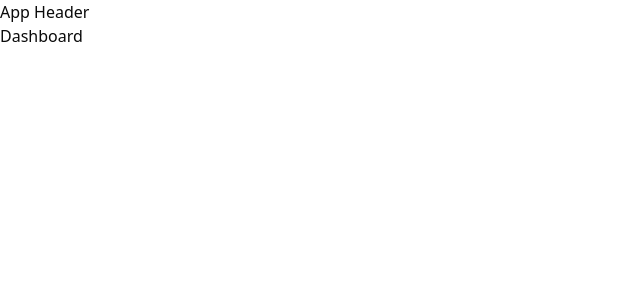
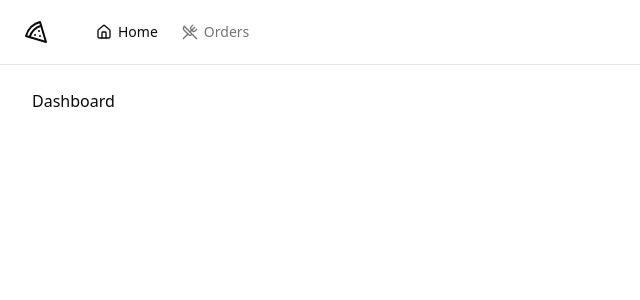
Before and after one commit to eduaardofranco/pizza-shop-web, a React app: page / in a window 1280 px wide. Shown: the top 300 px of the page, without its empty margins (0-640 px from the left). Built offline with nearby package versions, Linux system fonts and the light colour scheme; the HTML template or start-up script is replaced by a standard one.

Commit message:
header component and NavLink component

```diff
--- a/package.json
+++ b/package.json
@@ -12,6 +12,7 @@
   "dependencies": {
     "@hookform/resolvers": "^3.3.4",
     "@radix-ui/react-label": "^2.0.2",
+    "@radix-ui/react-separator": "^1.0.3",
     "@radix-ui/react-slot": "^1.0.2",
     "add": "^2.0.6",
     "class-variance-authority": "^0.7.0",
@@ -27,6 +28,7 @@
     "react-helmet-async": "^2.0.4",
     "react-hook-form": "^7.51.1",
     "react-router-dom": "^6.22.3",
+    "separator": "^0.1.0",
     "shadcn-ui": "^0.8.0",
     "sonner": "^1.4.41",
     "sort-by": "^0.0.2",
--- /dev/null
+++ b/src/components/header.tsx
@@ -0,0 +1,29 @@
+import { Separator } from "@radix-ui/react-separator";
+import { Home, Pizza, UtensilsCrossed } from "lucide-react";
+import { Link } from "react-router-dom";
+import { NavLink } from "./nav-link";
+
+export function Header() {
+    return(
+        <div className="border-b">
+            <div className="flex h-16 items-center gap-6 px-6">
+                <Pizza className="h-6 w-6" />
+
+                <Separator orientation="vertical" className="h-6" />
+
+                <nav className="flex items-center space-x-4 lg:space-x-6">
+                    <NavLink to="/">
+                        <Home className="h-4 w-4" />
+                        Home
+                    </NavLink>
+
+                    <NavLink to="/orders">
+                        <UtensilsCrossed className="h-4 w-4" />
+                        Orders
+                    </NavLink>
+
+                </nav>
+            </div>
+        </div>
+    )
+}
--- /dev/null
+++ b/src/components/nav-link.tsx
@@ -0,0 +1,15 @@
+import { Link, LinkProps, useLocation } from 'react-router-dom';
+
+export type NavLinkProps = LinkProps
+
+export function NavLink(props: NavLinkProps) {
+    const { pathname } = useLocation()
+
+    return (
+        <Link
+            data-current={pathname === props.to}
+            className='flex items-center gap-1.5 text-sm font-medium text-muted-foreground hover:text-foreground data-[current=true]:text-foreground'
+            {...props}
+        />
+    )
+}
--- /dev/null
+++ b/src/components/ui/separator.tsx
@@ -0,0 +1,29 @@
+import * as React from "react"
+import * as SeparatorPrimitive from "@radix-ui/react-separator"
+
+import { cn } from "@/lib/utils"
+
+const Separator = React.forwardRef<
+  React.ElementRef<typeof SeparatorPrimitive.Root>,
+  React.ComponentPropsWithoutRef<typeof SeparatorPrimitive.Root>
+>(
+  (
+    { className, orientation = "horizontal", decorative = true, ...props },
+    ref
+  ) => (
+    <SeparatorPrimitive.Root
+      ref={ref}
+      decorative={decorative}
+      orientation={orientation}
+      className={cn(
+        "shrink-0 bg-border",
+        orientation === "horizontal" ? "h-[1px] w-full" : "h-full w-[1px]",
+        className
+      )}
+      {...props}
+    />
+  )
+)
+Separator.displayName = SeparatorPrimitive.Root.displayName
+
+export { Separator }
--- a/src/pages/_layouts/app.tsx
+++ b/src/pages/_layouts/app.tsx
@@ -1,10 +1,15 @@
+import { Header } from "@/components/header"
 import { Outlet } from "react-router-dom"
 
 export function AppLayout() {
     return(
-        <div>
-            <h1>App Header</h1>
-            <Outlet />
+        <div className="flex min-h-screen flex-col antialiased">
+            <Header />
+
+            <div className="flex flex-1 flex-col gap-4 p-8 pt-6">
+
+                <Outlet />
+            </div>
         </div>
     )
 }
--- a/src/pages/_layouts/auth.tsx
+++ b/src/pages/_layouts/auth.tsx
@@ -3,7 +3,7 @@
 
 export function AuthLayout() {
     return(
-        <div className="min-h-screen grid grid-cols-2">
+        <div className="min-h-screen grid grid-cols-2 antialiased">
             <div className="h-full border-r border-foreground/5 bg-muted p-10 text-muted-foreground flex flex-col justify-between">
                 <div className="flex items-center gap-3 text-lg font-medium text-foreground">
                     <Pizza className="h-5 w-5" />
--- a/src/pages/auth/sign-up.tsx
+++ b/src/pages/auth/sign-up.tsx
@@ -24,7 +24,6 @@
     const { register, handleSubmit, formState: { isSubmitting} } = useForm<signUpForm>()
 
     async function handlesignUp(data: signUpForm) {
-        console.log(data)
         try {
             await new Promise((resolve) => setTimeout(resolve, 2000))
             toast.success('Restaurant successfully registered!', {
```
Also changed, not shown: 1 other file (tests, documents, lock files or other folders).
